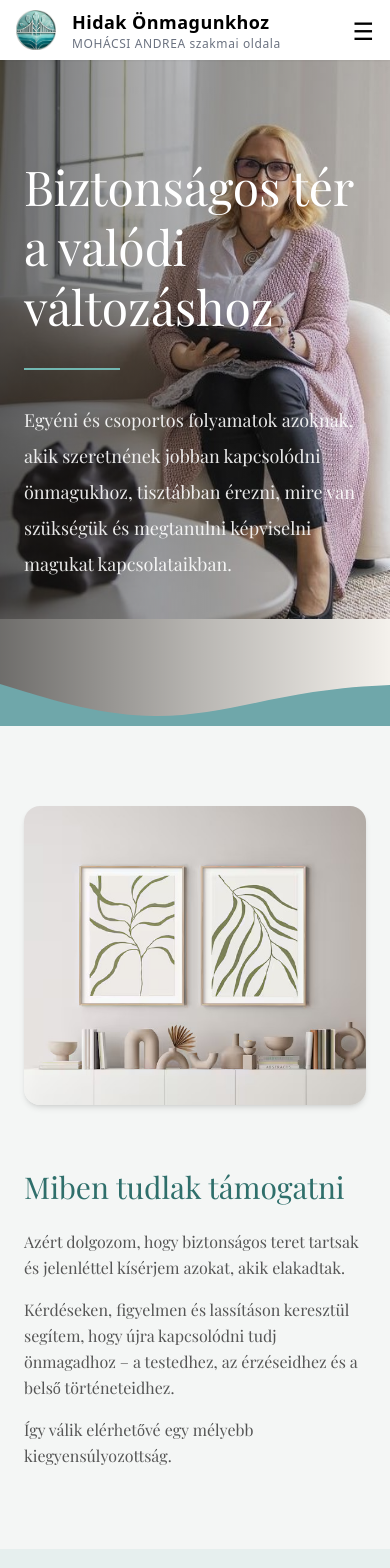
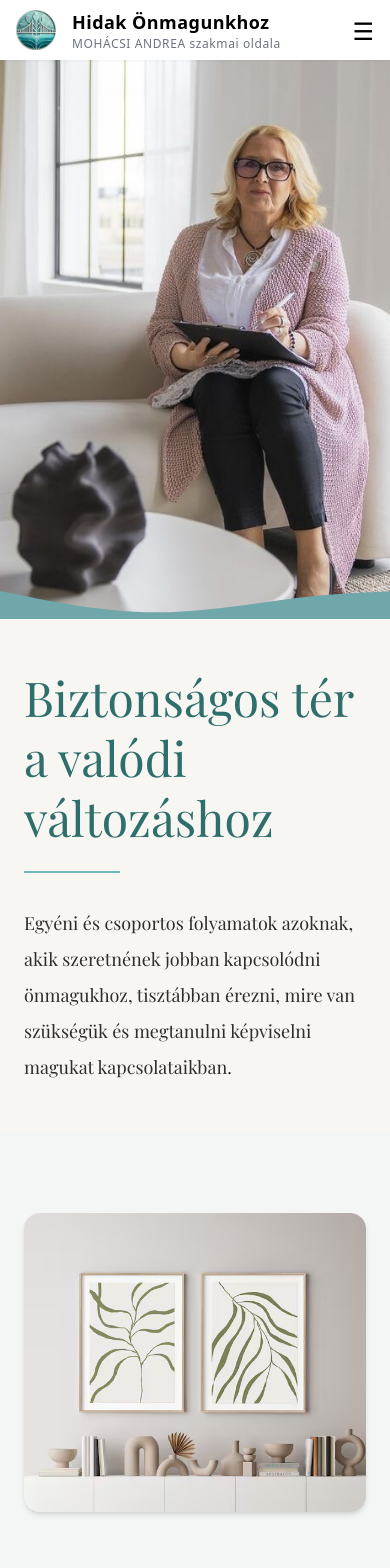
Before and after one commit to borikokeny/mohacsi-andrea, a React (Vite) app: page / in a window 390 px wide. Shown: the top 1568 px of the page. Built offline with nearby package versions, Linux system fonts and the light colour scheme; a web font is replaced by a local one.

Commit message:
Adds mobilview to homepage

```diff
--- a/src/App.css
+++ b/src/App.css
@@ -8,6 +8,8 @@
 #root {
   width: 100%;
   min-height: 100vh;
+  max-width: 1280px;
+  margin: 0 auto;
 }
 
 body {
--- a/src/pages/Home.tsx
+++ b/src/pages/Home.tsx
@@ -10,67 +10,44 @@ export default function HomePage() {
   return (
     <main className="bg-[#F4F1EC] text-[#2F2F2F]">
       <section className="relative overflow-hidden">
+  {/* DESKTOP HERO */}
+  <div className="hidden md:block">
     {/* Background image */}
     <div className="absolute inset-0">
-    {/* <img
+      <img
         src={Home_hero}
         alt="Mohácsi Andrea"
-      className="h-full w-full object-cover object-top"
-    /> */}
-<picture>
-  <source media="(max-width: 768px)" srcSet={Portre_mobile} />
-  <img src={Home_hero} />
-</picture>
-    {/* Dark overlay */}
+        className="h-full w-full object-cover object-center"
+      />
+
+      {/* Overlays */}
       <div className="absolute inset-0 bg-black/8" />
-
-    {/* Soft gradient overlay */}
       <div className="absolute inset-0 bg-gradient-to-r from-black/55 via-black/25 to-transparent" />
     </div>
 
-  {/* Content */}
+    {/* Desktop content */}
     <div className="relative mx-auto flex min-h-[620px] max-w-[1440px] items-center px-6 py-24 md:px-12 lg:px-20">
-    <div className="max-w-2xl text-white text-left">
-
-
-      {/* Heading */}
+      <div className="max-w-2xl text-left text-white">
         <h1 className="mb-8 font-serif text-5xl leading-tight md:text-6xl">
           Biztonságos tér
           <br />
           a valódi változáshoz
         </h1>
-{/* Decorative line */}
+
         <div className="mb-8 h-[2px] w-24 bg-[#72b7b1]" />
-      {/* Text */}
-      <p className="mb-12 max-w-xl text-lg leading-9 text-white/90 md:text-xl">
+
+        <p className="max-w-xl text-lg leading-9 text-white/90 md:text-xl">
           Egyéni és csoportos folyamatok azoknak,
           akik szeretnének jobban kapcsolódni
           önmagukhoz, tisztábban érezni,
           mire van szükségük és megtanulni
           képviselni magukat kapcsolataikban.
         </p>
-
-      {/* Buttons */}
-      {/* <div className="flex flex-col gap-4 sm:flex-row">
-        <a
-          href="/egyeni"
-          className="rounded-full bg-[#5FA9A1] px-8 py-4 text-center text-sm tracking-wide text-white transition hover:bg-[#4c9189]"
-        >
-          EGYÉNI FOLYAMATOK
-        </a>
-
-        <a
-          href="/csoportos"
-          className="rounded-full border border-white/70 px-8 py-4 text-center text-sm tracking-wide text-white transition hover:bg-white hover:text-[#2c2c2c]"
-        >
-          CSOPORTOS LEHETŐSÉGEK
-        </a>
-      </div> */}
       </div>
     </div>
     <div className="absolute bottom-0 left-0 w-full overflow-hidden leading-[0]">
         <svg
-    className="relative block w-[calc(100%+1.3px)] h-[90px]"
+          className="relative block w-[calc(100%+1.3px)] h-[60px]"
           xmlns="http://www.w3.org/2000/svg"
           viewBox="0 0 1200 120"
           preserveAspectRatio="none"
@@ -81,7 +58,56 @@ export default function HomePage() {
           />
         </svg>
       </div>
+  </div>
+
+  {/* MOBILE HERO */}
+  <div className="md:hidden bg-[#f8f6f3]">
+
+    {/* Image */}
+    <div className="relative">
+      <img
+        src={Portre_mobile}
+        alt="Mohácsi Andrea"
+        className="w-full object-cover"
+      />
+
+      {/* Wave */}
+      <div className="absolute bottom-0 left-0 w-full overflow-hidden leading-[0]">
+        <svg
+          className="relative block w-[calc(100%+1.3px)] h-[60px]"
+          xmlns="http://www.w3.org/2000/svg"
+          viewBox="0 0 1200 120"
+          preserveAspectRatio="none"
+        >
+          <path
+            d="M0,64L80,74.7C160,85,320,107,480,106.7C640,107,800,85,960,74.7C1120,64,1280,64,1360,64L1440,64L1440,120L1360,120C1280,120,1120,120,960,120C800,120,640,120,480,120C320,120,160,120,80,120L0,120Z"
+            className="fill-[#6fa7aa]"
+          />
+        </svg>
+      </div>
+    </div>
+
+    {/* Text content */}
+    <div className="px-6 py-12 text-[#2d2d2d]">
+      <h1 className="mb-6 font-serif text-5xl leading-tight text-[#2f6f6b]">
+        Biztonságos tér
+        <br />
+        a valódi változáshoz
+      </h1>
+
+      <div className="mb-8 h-[2px] w-24 bg-[#72b7b1]" />
+
+      <p className="text-lg leading-9">
+        Egyéni és csoportos folyamatok azoknak,
+        akik szeretnének jobban kapcsolódni
+        önmagukhoz, tisztábban érezni,
+        mire van szükségük és megtanulni
+        képviselni magukat kapcsolataikban.
+      </p>
+    </div>
+  </div>
 </section>
+
       {/* <section className="min-h-[35vh] md:h-[40vh] grid md:grid-cols-[2fr_1fr] items-center bg-gradient-to-br from-[#7fb7b2] via-[#5f9f9a] to-[#3f7f7b]">
 
         <div className="px-6 md:px-12 lg:px-20 py-10 md:py-12 text-left">
```
Lines whose indentation alone changed are shown as unchanged.
